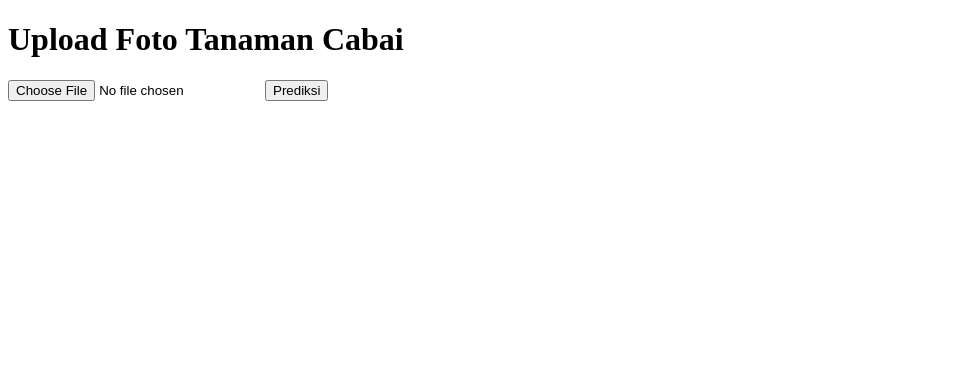
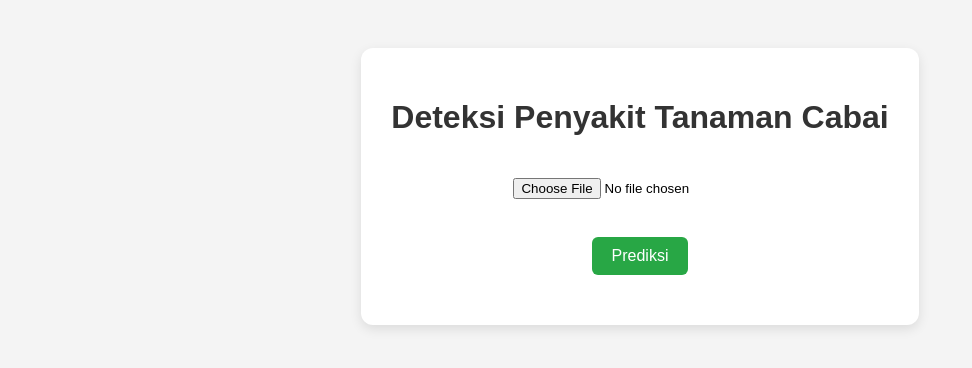
Before and after one commit to mh1225az/plant_detection_project, a Flask app: page / in a window 1280 px wide. Shown: the top 368 px of the page, without its empty margins (0-972 px from the left). Run offline with Flask 2, Linux system fonts and the light colour scheme.

Commit message:
penambahan front

```diff
--- a/app.py
+++ b/app.py
@@ -5,7 +5,7 @@ import numpy as np
 import os
 from utils.preprocessing import preprocess_image
 
-app = Flask(__name__, static_folder='static')
+app = Flask(__name__,  template_folder='templates', static_folder='static')
 
 # Load model
 model = load_model('model/model_cabai.h5')
--- a/detect_image.py
+++ b/detect_image.py
@@ -5,7 +5,7 @@ import tensorflow as tf
 from tensorflow.keras.preprocessing import image
 
 # Load model
-model = tf.keras.models.load_model('models/plant_model.h5')
+model = tf.keras.models.load_model('model/model_cabai.h5')
 class_names = sorted(os.listdir('dataset'))
 
 # Fungsi preprocessing
--- a/detect_realtime.py
+++ b/detect_realtime.py
@@ -4,7 +4,7 @@ import tensorflow as tf
 from tensorflow.keras.preprocessing import image
 import os
 
-model = tf.keras.models.load_model('models/plant_model.h5')
+model = tf.keras.models.load_model('model/model_cabai.h5')
 class_names = sorted(os.listdir('dataset'))
 
 def preprocess(img):
--- /dev/null
+++ b/static/css/style.css
@@ -0,0 +1,41 @@
+body {
+    font-family: Arial, sans-serif;
+    text-align: center;
+    padding: 40px;
+    background-color: #f4f4f4;
+}
+h1 {
+    color: #333;
+}
+.container {
+    background-color: white;
+    padding: 30px;
+    border-radius: 12px;
+    box-shadow: 0 4px 12px rgba(0,0,0,0.1);
+    display: inline-block;
+}
+#preview {
+    max-width: 300px;
+    margin-top: 20px;
+    border: 1px solid #ccc;
+    padding: 5px;
+    border-radius: 8px;
+}
+input[type="file"] {
+    margin-top: 20px;
+}
+button {
+    margin-top: 20px;
+    padding: 10px 20px;
+    font-size: 16px;
+    border: none;
+    border-radius: 6px;
+    background-color: #28a745;
+    color: white;
+    cursor: pointer;
+}
+#result {
+    margin-top: 20px;
+    font-weight: bold;
+    font-size: 18px;
+}
--- a/templates/index.html
+++ b/templates/index.html
@@ -2,18 +2,40 @@
 <html lang="id">
 <head>
     <meta charset="UTF-8">
-    <title>Deteksi Penyakit Cabai</title>
+    <title>Deteksi Penyakit Tanaman Cabai</title>
+    <link rel="stylesheet" href="{{ url_for('static', filename='css/style.css') }}">
 </head>
 <body>
-    <h1>Upload Foto Tanaman Cabai</h1>
-    <input type="file" id="fileInput">
-    <button onclick="uploadImage()">Prediksi</button>
-    <p id="result"></p>
+    <div class="container">
+        <h1>Deteksi Penyakit Tanaman Cabai</h1>
+        <input type="file" id="fileInput" accept="image/*" onchange="previewImage(event)">
+        <br>
+        <img id="preview" src="#" alt="Preview Gambar" style="display: none;" />
+        <br>
+        <button onclick="uploadImage()">Prediksi</button>
+        <p id="result"></p>
+    </div>
 
     <script>
+        function previewImage(event) {
+            const reader = new FileReader();
+            reader.onload = function(){
+                const output = document.getElementById('preview');
+                output.src = reader.result;
+                output.style.display = 'block';
+            };
+            reader.readAsDataURL(event.target.files[0]);
+        }
+
         function uploadImage() {
             const fileInput = document.getElementById('fileInput');
             const file = fileInput.files[0];
+
+            if (!file) {
+                alert("Silakan pilih gambar terlebih dahulu.");
+                return;
+            }
+
             const formData = new FormData();
             formData.append('file', file);
 
@@ -23,10 +45,11 @@
             })
             .then(response => response.json())
             .then(data => {
-                document.getElementById('result').innerText = 'Hasil: ' + data.penyakit;
+                document.getElementById('result').innerText = 'Hasil Deteksi: ' + data.penyakit;
             })
             .catch(error => {
                 console.error('Error:', error);
+                document.getElementById('result').innerText = 'Terjadi kesalahan dalam proses prediksi.';
             });
         }
     </script>
```
